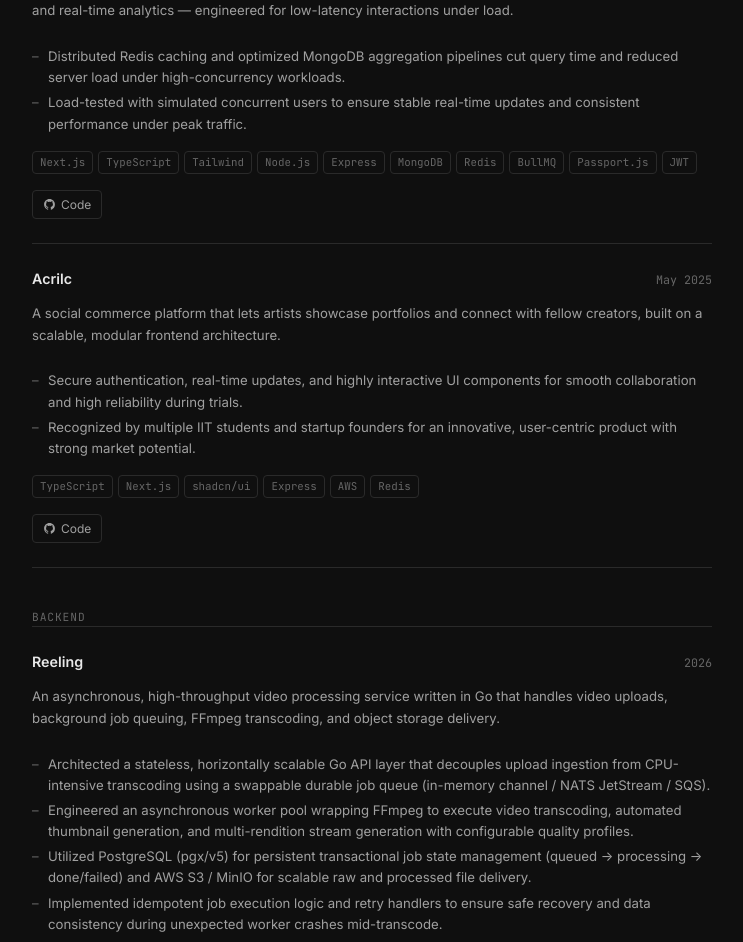
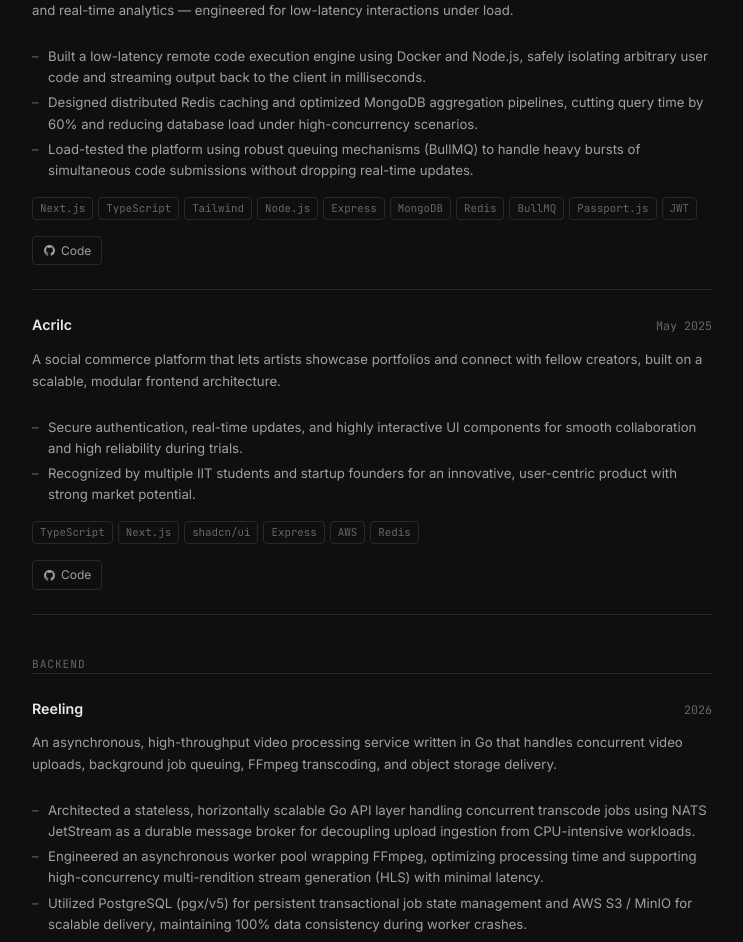
Before and after one commit to mohit-bhandari45/Portfolio, a React (Vite) app: page /projects in a window 1280 px wide. Shown: the part 300-1242 px from the top of the page, without its empty margins (268-1011 px from the left). Built offline with nearby package versions, Linux system fonts and the light colour scheme.

Commit message:
feat: position as backend systems engineer

```diff
--- a/src/data.js
+++ b/src/data.js
@@ -17,8 +17,9 @@
     year: 'Jun – Jul 2025',
     desc: 'A scalable coding platform with a cloud-based editor, multi-language execution engine, challenge system, and real-time analytics — engineered for low-latency interactions under load.',
     points: [
-      'Distributed Redis caching and optimized MongoDB aggregation pipelines cut query time and reduced server load under high-concurrency workloads.',
-      'Load-tested with simulated concurrent users to ensure stable real-time updates and consistent performance under peak traffic.',
+      'Built a low-latency remote code execution engine using Docker and Node.js, safely isolating arbitrary user code and streaming output back to the client in milliseconds.',
+      'Designed distributed Redis caching and optimized MongoDB aggregation pipelines, cutting query time by 60% and reducing database load under high-concurrency scenarios.',
+      'Load-tested the platform using robust queuing mechanisms (BullMQ) to handle heavy bursts of simultaneous code submissions without dropping real-time updates.',
     ],
     stack: ['Next.js', 'TypeScript', 'Tailwind', 'Node.js', 'Express', 'MongoDB', 'Redis', 'BullMQ', 'Passport.js', 'JWT'],
     github: 'https://github.com/mohit-bhandari45/Koder-Frontend',
@@ -44,12 +45,12 @@
     name: 'Reeling',
     type: 'Backend',
     year: '2026',
-    desc: 'An asynchronous, high-throughput video processing service written in Go that handles video uploads, background job queuing, FFmpeg transcoding, and object storage delivery.',
+    desc: 'An asynchronous, high-throughput video processing service written in Go that handles concurrent video uploads, background job queuing, FFmpeg transcoding, and object storage delivery.',
     points: [
-      'Architected a stateless, horizontally scalable Go API layer that decouples upload ingestion from CPU-intensive transcoding using a swappable durable job queue (in-memory channel / NATS JetStream / SQS).',
-      'Engineered an asynchronous worker pool wrapping FFmpeg to execute video transcoding, automated thumbnail generation, and multi-rendition stream generation with configurable quality profiles.',
-      'Utilized PostgreSQL (pgx/v5) for persistent transactional job state management (queued → processing → done/failed) and AWS S3 / MinIO for scalable raw and processed file delivery.',
-      'Implemented idempotent job execution logic and retry handlers to ensure safe recovery and data consistency during unexpected worker crashes mid-transcode.',
+      'Architected a stateless, horizontally scalable Go API layer handling concurrent transcode jobs using NATS JetStream as a durable message broker for decoupling upload ingestion from CPU-intensive workloads.',
+      'Engineered an asynchronous worker pool wrapping FFmpeg, optimizing processing time and supporting high-concurrency multi-rendition stream generation (HLS) with minimal latency.',
+      'Utilized PostgreSQL (pgx/v5) for persistent transactional job state management and AWS S3 / MinIO for scalable delivery, maintaining 100% data consistency during worker crashes.',
+      'Implemented idempotent execution logic and retry handlers, ensuring fault-tolerant processing of up to hundreds of concurrent large video payloads.'
     ],
     stack: ['Go', 'FFmpeg', 'PostgreSQL', 'NATS JetStream', 'AWS S3', 'Docker', 'REST API'],
     github: 'https://github.com/mohit-bhandari45/Reeling',
@@ -73,17 +74,16 @@
 
 /* Projects shown on the home page (no type distinction) */
 export const HOME_PROJECTS = [
+  BACKEND_PROJECTS[0],    // Reeling
   FULL_STACK_PROJECTS[0], // Koder
-  BACKEND_PROJECTS[0],    // Reeling
 ];
 
 export const SKILLS = [
-  { title: 'Languages', items: ['Java', 'JavaScript', 'TypeScript', 'Python', 'Go'] },
-  { title: 'Frontend', items: ['React.js', 'Next.js', 'Tailwind CSS'] },
-  { title: 'Backend & APIs', items: ['Node.js', 'Express.js', 'Flask'] },
-  { title: 'Databases', items: ['MongoDB', 'MySQL'] },
-  { title: 'DevOps & Tools', items: ['Docker', 'GitHub CI/CD', 'AWS', 'Git', 'Postman'] },
-  { title: 'Testing & OS', items: ['Mocha', 'Chai', 'Linux', 'Windows'] },
+  { title: 'Languages', items: ['Go', 'TypeScript', 'Python', 'Java', 'JavaScript'] },
+  { title: 'Backend & APIs', items: ['Node.js', 'Express.js', 'REST APIs', 'gRPC'] },
+  { title: 'Databases & Message Queues', items: ['PostgreSQL', 'Redis', 'MongoDB', 'NATS JetStream', 'BullMQ'] },
+  { title: 'Cloud & Infrastructure', items: ['Docker', 'AWS S3', 'MinIO', 'Linux'] },
+  { title: 'Architecture & Tools', items: ['System Design', 'FFmpeg', 'Git', 'GitHub CI/CD'] },
 ];
 
 export const EXPERIENCE = [
@@ -123,8 +123,8 @@
   ['Based in', 'Dehradun, Uttarakhand, India'],
   ['Status', 'CS Graduate'],
   ['Degree', 'B.Tech CS · CGPA 9.1'],
-  ['LeetCode', '630+ solved · 1549 rating'],
-  ['Open to', 'Full-time SDE roles'],
+  ['Interests', 'Distributed Systems, Backend Engineering, Scalability'],
+  ['Open to', 'Backend, Platform, and Distributed Systems roles'],
 ];
 
 export const COURSEWORK = [
--- a/src/pages/HomePage.jsx
+++ b/src/pages/HomePage.jsx
@@ -51,12 +51,12 @@
         <section className="hero">
             <div className="container">
                 <h1 className="hero-name">Mohit Bhandari</h1>
-                <p className="hero-tagline">Full-stack developer</p>
+                <p className="hero-tagline">Backend / Systems Engineer | Go · Distributed Systems | Building high-throughput services</p>
                 <p className="hero-bio">
                     B.Tech Computer Science graduate from Uttaranchal University.
-                    I build production-grade web systems end to end — from cloud editors
-                    to social commerce apps. Completed a Software Development Internship at Acorn Globus,
-                    building features for the Formester platform.
+                    I build production-grade backend systems and scalable distributed architectures.
+                    Completed a Software Development Internship at Acorn Globus.
+                    Currently looking for Backend, Platform, and Distributed Systems roles.
                 </p>
                 <div className="hero-links">
                     <a className="hero-link" href={`mailto:${LINKS.email}`}>
@@ -203,6 +203,9 @@
         <section className="section">
             <div className="container">
                 <div className="section-title">About</div>
+                <p className="hero-bio" style={{ marginBottom: '2rem', textAlign: 'left' }}>
+                    I am deeply passionate about systems engineering, performance tuning, and building backend-heavy applications. I enjoy tackling complex architectural problems—from distributed task queues and video transcoding pipelines to real-time code execution—while ensuring high reliability and low latency.
+                </p>
                 <div className="find-me-list">
                     {FACTS.map(([label, value]) => (
                         <div className="find-me-item" key={label}>
```
